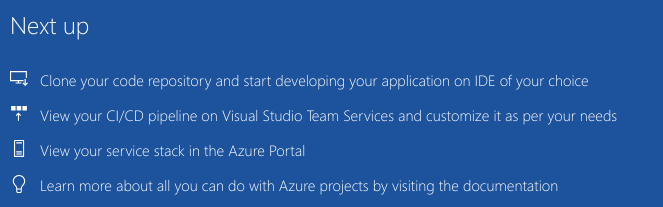
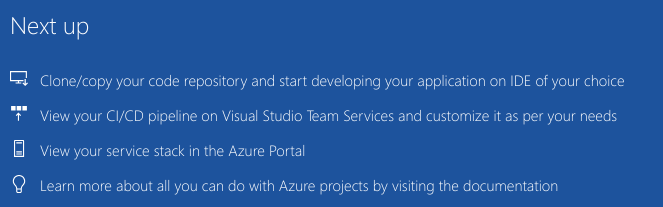
Before and after one commit to mail2divakar/gitQuiz1, a plain HTML site: page index.html in a window 1280 px wide. Shown: the part 590-797 px from the top of the page, 215-878 px from the left. Drawn offline with Linux system fonts and the light colour scheme.

Commit message:
committing file with changes

```diff
--- a/index.html
+++ b/index.html
@@ -28,7 +28,7 @@
                             <div class="step-icon">
                                 <img src="img/cloneWhite.svg">
                             </div>
-                            <div class="step-text"><a href="https://go.microsoft.com/fwlink/?linkid=862409">Clone your code repository and start developing your application on IDE of your choice</a></div>
+                            <div class="step-text"><a href="https://go.microsoft.com/fwlink/?linkid=862409">Clone/copy your code repository and start developing your application on IDE of your choice</a></div>
                         </div>
                         <div class="step">
                             <div class="step-icon">
```
